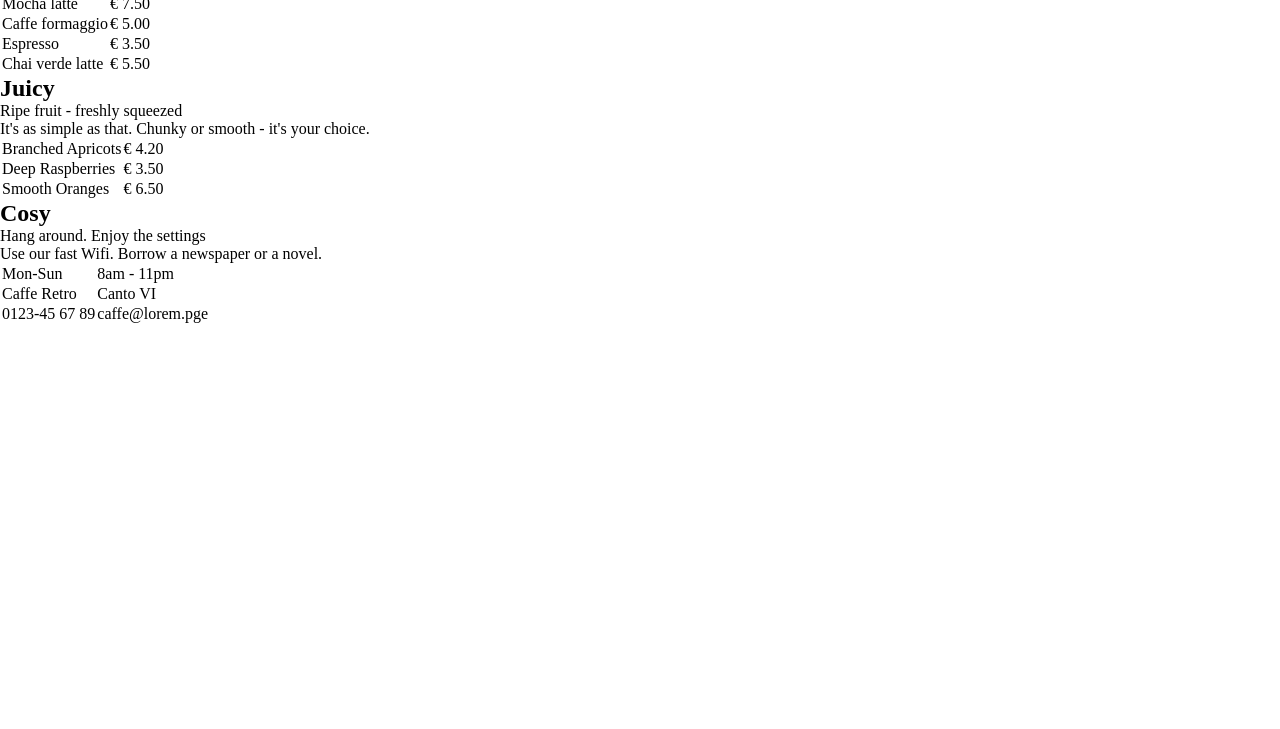
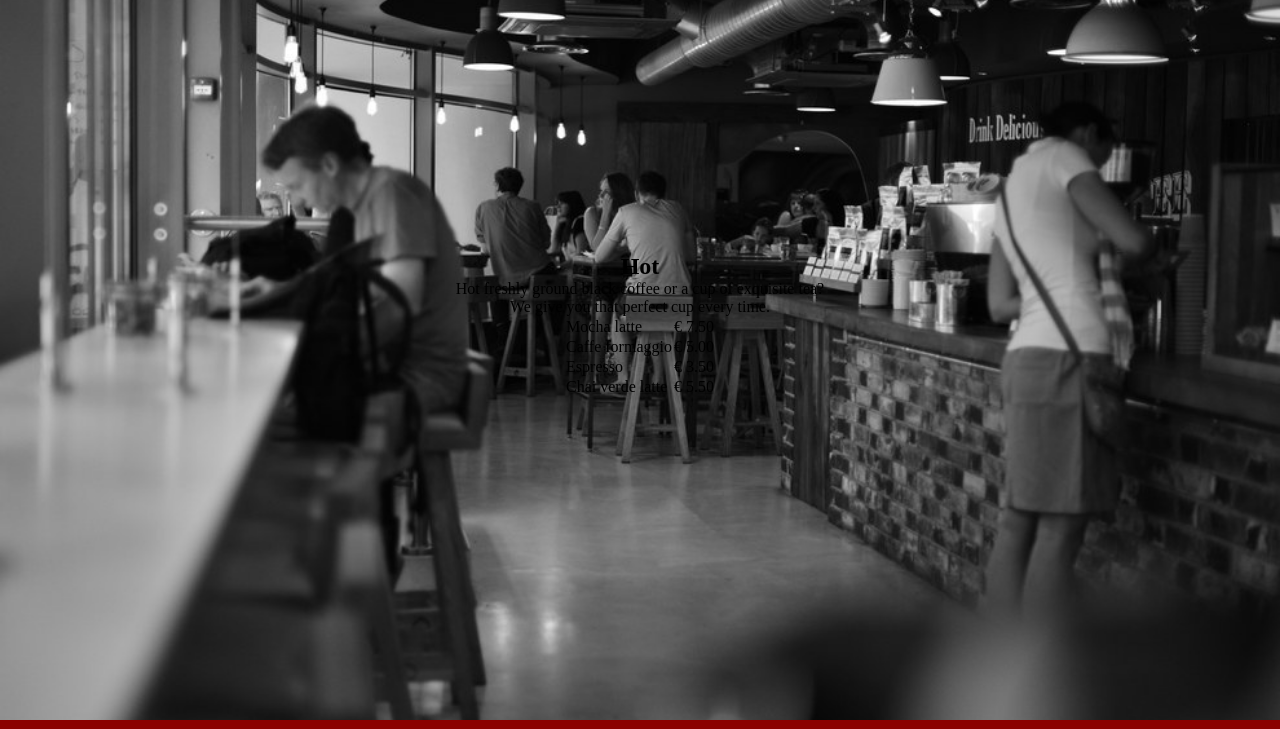
Before and after one commit to SofiaCronstrom/exercise-html-css-caffe-retro-main, a plain HTML site: page index.html in a window 1280 px wide. Shown: the part 70-799 px from the top of the page. Drawn offline with Linux system fonts and the light colour scheme; a web font is replaced by a local one.

Commit message:
adding background image to all sections, common style to all sections

```diff
--- a/index.css
+++ b/index.css
@@ -30,3 +30,22 @@ header nav a{
     text-decoration: none;
     font-size: 2rem;
 }
+.sect-hot{
+ background-image: url(./assets/hot.jpg);
+}
+.sect-juicy{
+background-image: url(./assets/juicy.jpg);
+}
+.sect-cosy{
+background-image: url(./assets/cosy.jpg);
+}
+.sect-hot, .sect-juicy, .sect-cosy{
+    height: 100vh;
+    background-repeat: no-repeat;
+    background-size: cover;
+    border-bottom: 10px solid darkred;
+    display: flex;
+    flex-direction: column;
+    justify-content: center;
+    align-items: center;
+}
```
